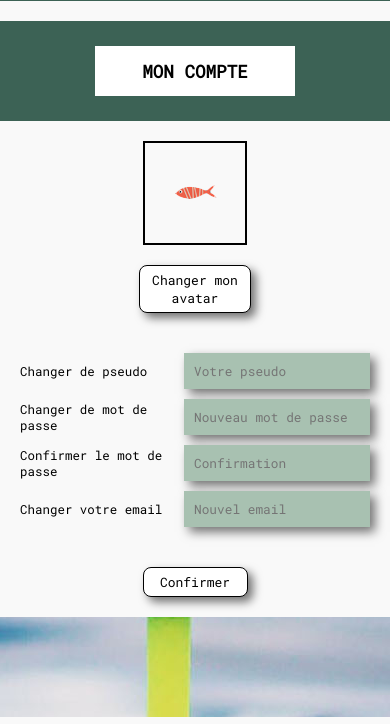
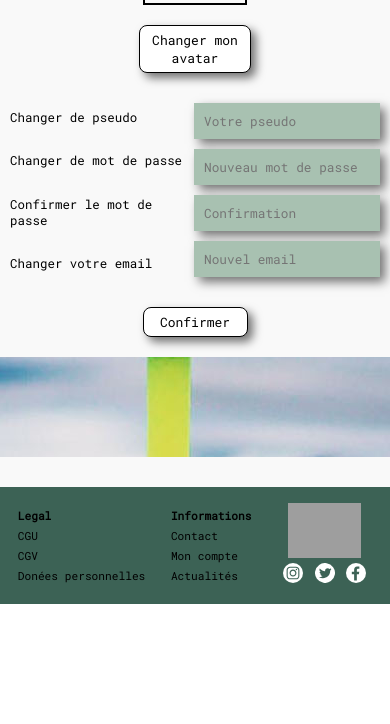
Before and after one commit to DiscoMajor/fishing_spot, a PHP site: page /moncompte.html in a window 390 px wide; the page is wider, and only the part inside the window is pictured. Shown: the part 387-1111 px from the top of that part. After the commit the page ends 991 px from the top of that part, so only its background shows below. Run offline with PHP 8.4, Linux system fonts and the light colour scheme; grey boxes are pictures that could not be loaded.

Commit message:
Responsive ok, modif flexbox

```diff
--- a/mon_site/actualites.html
+++ b/mon_site/actualites.html
@@ -7,6 +7,7 @@
     <meta charset="utf-8" />
     <title>Fishing Spot- Actualités</title>
     <link rel="stylesheet" href="styles.css" />
+    <link rel="icon" type="image/x-icon" href="../mon_site/icones/fs_favicon.png" />
   </head>
   <body>
     <header>
@@ -36,6 +37,11 @@
       </div>
     </header>
 
+    <div class="banniereHautDePage">
+      <div class="titreBannierePages">
+        <h2 class="h2BannierePages">ACTUALITÉS</h2>
+      </div>
+    </div>
 
     <footer>
       <div id="footerFlex">
--- a/mon_site/moncompte.html
+++ b/mon_site/moncompte.html
@@ -52,19 +52,19 @@
 
     <form action="page.php" method="post">
       <div id="monCompteFlexBox">
-        <div id="monCompteGrid">
+            <div id="flexBoxLabels">
               <label  for="pseudoMonCompte">Changer de pseudo</label>
+              <label for="pseudoConfirm">Changer de mot de passe</label>
+              <label  for="password">Confirmer le mot de passe</label>
+              <label for="emailMonCompte">Changer votre email</label>
+            </div>
+
+            <div id="flexBoxInputs">
               <input type="text" placeholder="Votre pseudo" name="pseudoMonCompte" />
-
-              <label for="pseudoConfirm">Changer de mot de passe</label>
               <input type="password" placeholder="Nouveau mot de passe" name="pseudoConfirm" />
-
-              <label  for="password">Confirmer le mot de passe</label>
               <input   type="password" placeholder="Confirmation" name="passwordMonCompte" />
-
-              <label for="emailMonCompte">Changer votre email</label>
               <input type="email" placeholder="Nouvel email" name="emailMonCompte" />
-        </div>
+            </div>
       </div>
   </form>
 
--- a/mon_site/styles.css
+++ b/mon_site/styles.css
@@ -365,33 +390,39 @@ input[type="textarea"] {
 
 /* Formulaires MON COMPTE */
 
-
 #monCompteFlexBox {
   display: flex;
-  justify-content: center;
+  flex-direction: row;
+  justify-content: space-evenly;
+  padding: 20px;
 }
 
-#monCompteGrid {
-  display: grid;
-  grid-template-columns: 1fr 1fr;
-  align-items: center;
-  gap: 20px;
-  padding: 20px;
-  justify-items: start;
+#flexBoxLabels {
+  display: flex;
+  flex-direction: column;
+  justify-content: space-around;
+  gap: 15px;
 }
 
-
-
-@media only screen and (max-width: 500px){
-  #monCompteGrid  {
-    gap : 10px;
- }
- #monCompteGrid label {
-  font-size: 0.78em;
- }
+#flexBoxInputs {
+  display: flex;
+  flex-direction: column;
+  gap: 20px;
 }
 
-
+@media only screen and (max-width: 500px) {
+  #flexBoxLabels label {
+    font-size: 0.78em;
+    gap: 0px;
+  }
+  #flexBoxInputs {
+    gap: 10px;
+  }
+  #monCompteFlexBox {
+    gap: 10px;
+    padding: 10px;
+  }
+}
 
 /* Bannière Image SEO bas de page mon compte */
 
@@ -432,3 +465,18 @@ footer {
   font-size: 0.8em;
   margin-top: 5px;
 }
+
+@media only screen and (max-width: 510px) {
+  .liFooter {
+    font-size: 0.7em;
+  }
+  footer h3 {
+    font-size: 0.7em;
+  }
+  .footerBox3 img {
+    height: 55px;
+  }
+  .footerBox4 {
+    padding: 0;
+  }
+}
```
Also changed, not shown: other parts of mon_site/styles.css (+54 -27 lines), mon_site/index.html (+3 -13 lines), mon_site/icones/fs_favicon.png (added). Lines whose indentation alone changed are shown as unchanged.
